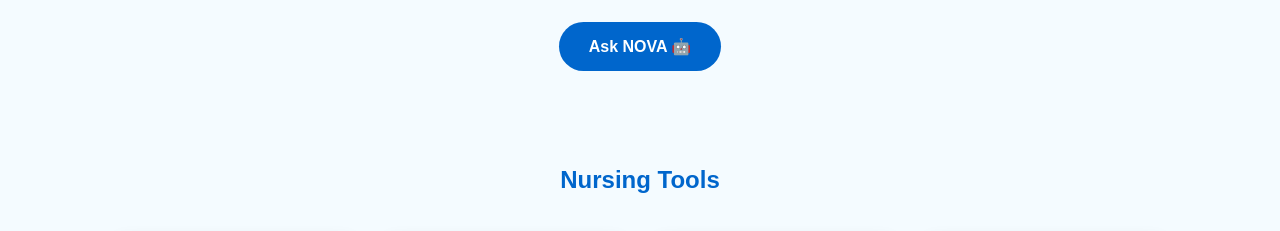
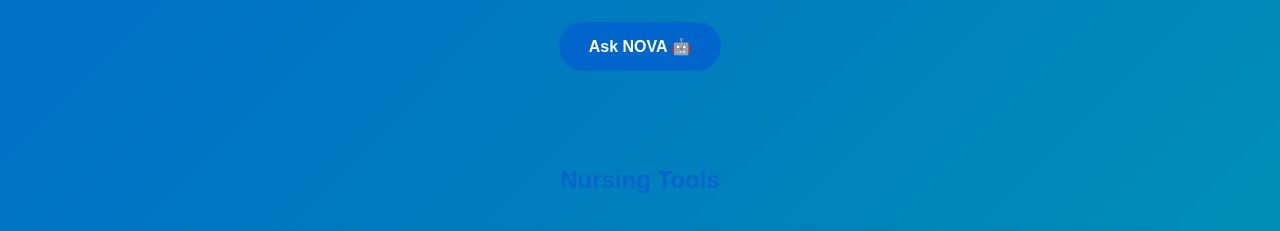
Before and after one commit to sochimaibekwe65-svg/My-first--project-, a plain HTML site: page index.html in a window 1280 px wide. Shown: the part 437-668 px from the top of the page. Drawn offline with Linux system fonts and the light colour scheme.

Commit message:
Update index.html

```diff
--- a/index.html
+++ b/index.html
@@ -15,7 +15,7 @@
 
     body {
       font-family: Arial, sans-serif;
-      background: #f4fbff;
+      background: linear-gradient(135deg, #0066CC, #00A6A6);
       color: #12324a;
     }
 
```
